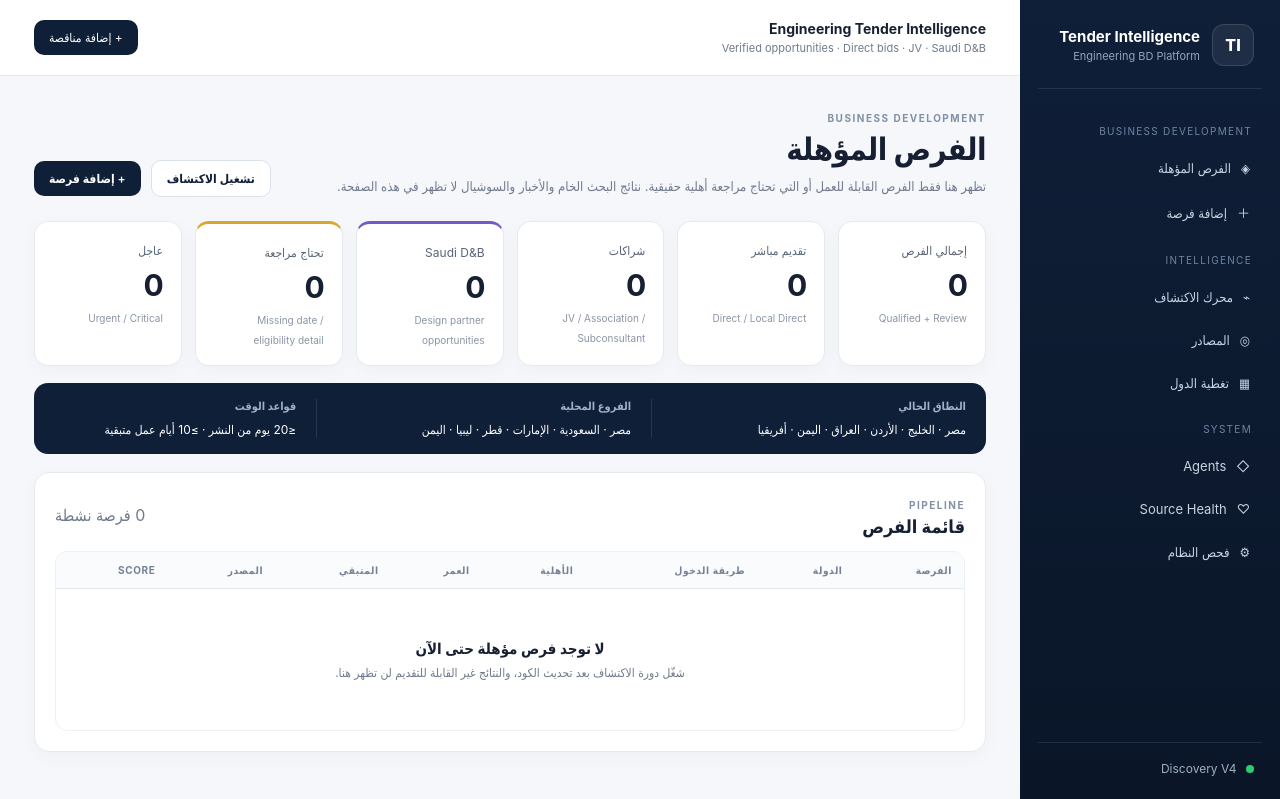
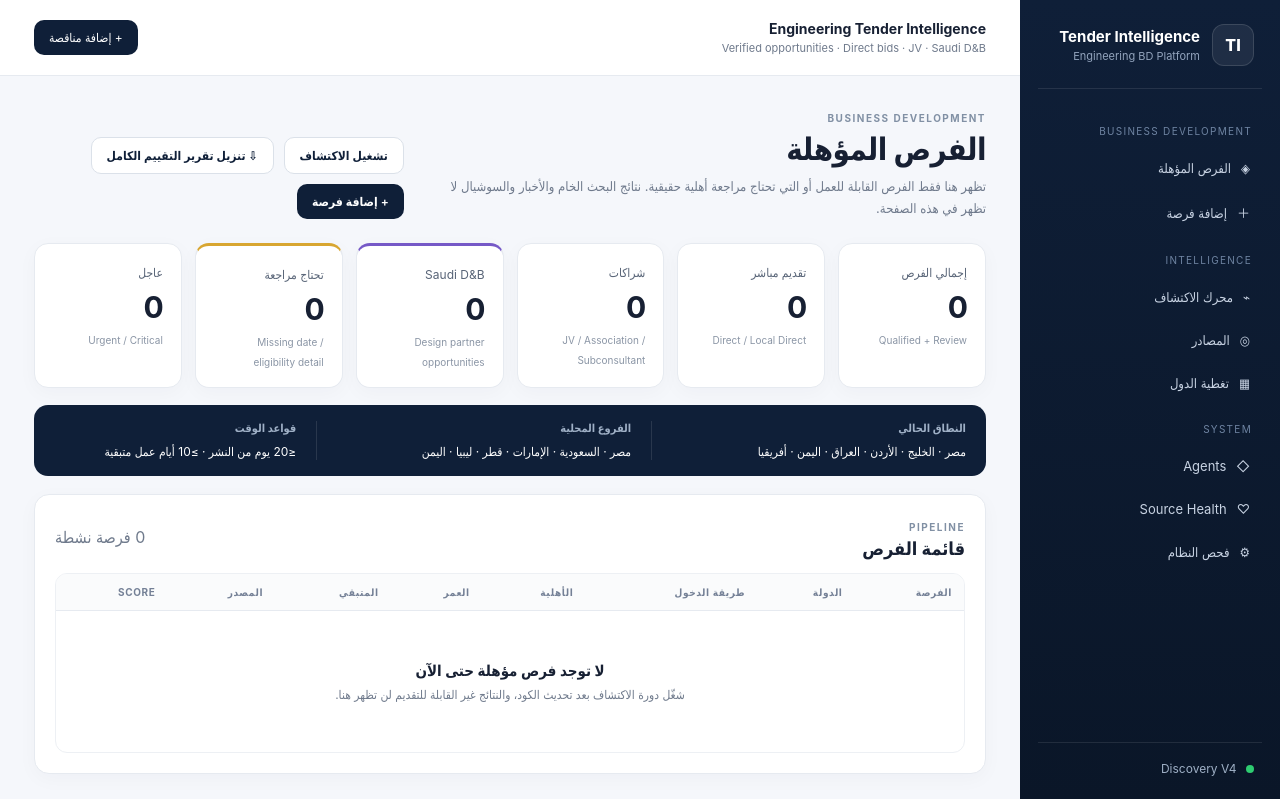
Before and after one commit to elsamman78-tech/Tender_intelligence, a FastAPI app: page / in a window 1280 px wide. Shown: the top 799 px of the page. Run offline with FastAPI, Linux system fonts and the light colour scheme.

Commit message:
feat: add evaluation report download to dashboard

```diff
--- a/app/templates/dashboard.html
+++ b/app/templates/dashboard.html
@@ -1,7 +1,11 @@
 {% extends 'base.html' %}{% block content %}
 <section class="page-head">
   <div><span class="eyebrow">BUSINESS DEVELOPMENT</span><h1>الفرص المؤهلة</h1><p>تظهر هنا فقط الفرص القابلة للعمل أو التي تحتاج مراجعة أهلية حقيقية. نتائج البحث الخام والأخبار والسوشيال لا تظهر في هذه الصفحة.</p></div>
-  <div class="head-actions"><a class="button secondary" href="/discovery">تشغيل الاكتشاف</a><a class="button" href="/tenders/new">+ إضافة فرصة</a></div>
+  <div class="head-actions">
+    <a class="button secondary" href="/discovery">تشغيل الاكتشاف</a>
+    <a class="button secondary" href="/system/evaluation-report/download">⇩ تنزيل تقرير التقييم الكامل</a>
+    <a class="button" href="/tenders/new">+ إضافة فرصة</a>
+  </div>
 </section>
 
 <section class="metric-grid six">
```
